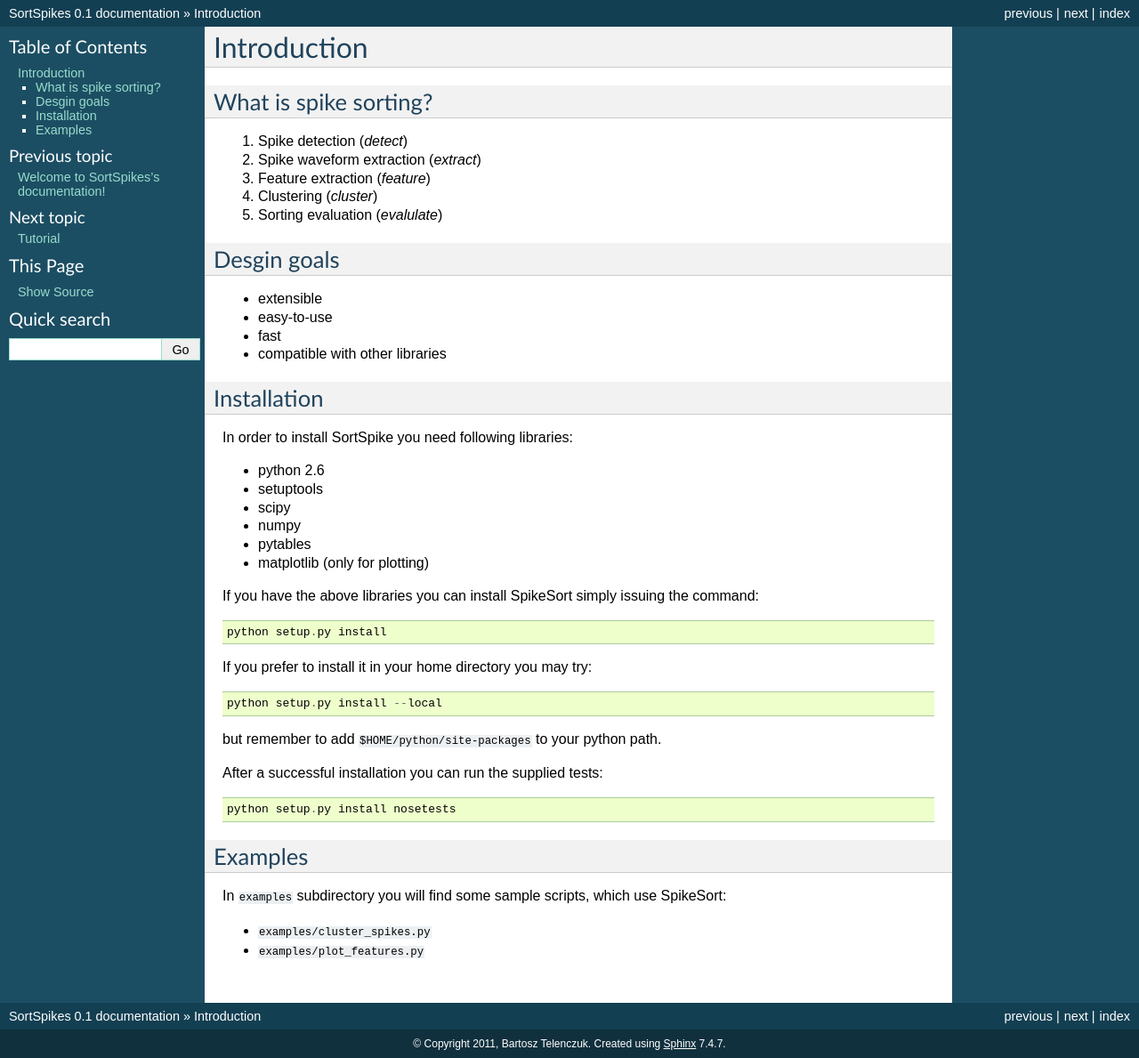
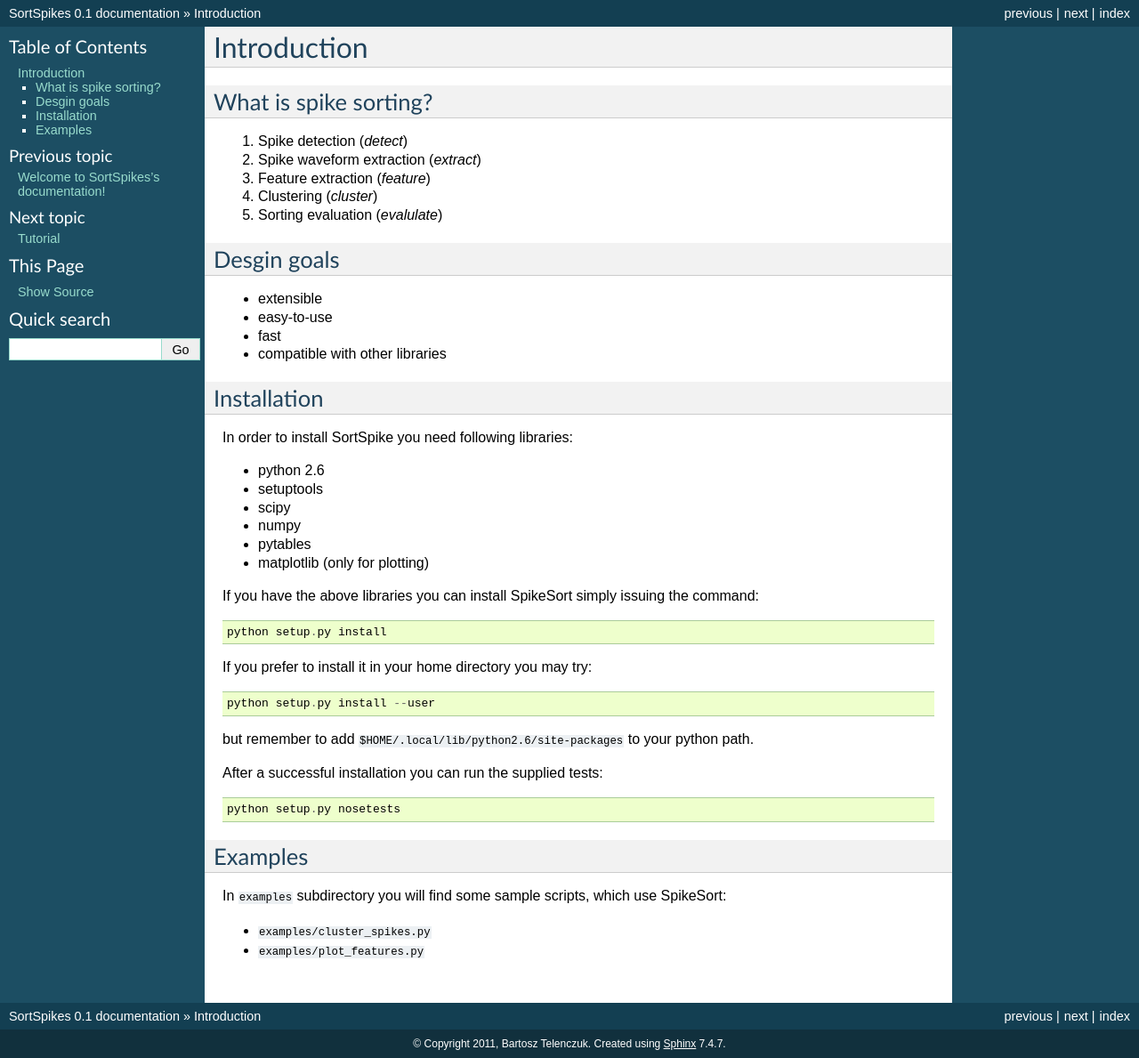
Before and after one commit to btel/SpikeSort, a Sphinx documentation site: the page built from docs/source/intro.rst, in a window 1280 px wide. Shown: the whole page at 89% size. Built offline with Sphinx 7.4.7, drawn with Linux system fonts in a browser that asks for light colours; formulas are drawn with MathJax 3.

Commit message:
updated docs

```diff
--- a/docs/source/intro.rst
+++ b/docs/source/intro.rst
@@ -37,14 +37,14 @@
 
 If you prefer to install it in your home directory you may try::
 
-   python setup.py install --local
+   python setup.py install --user
 
-but remember to add :file:`$HOME/python/site-packages` to your python
+but remember to add :file:`$HOME/.local/lib/python2.6/site-packages` to your python
 path.
 
 After a successful installation you can run the supplied tests::
 
-   python setup.py install nosetests
+   python setup.py nosetests
 
 Examples
 --------
```
